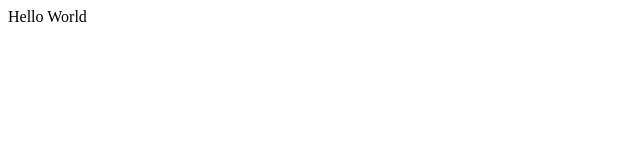
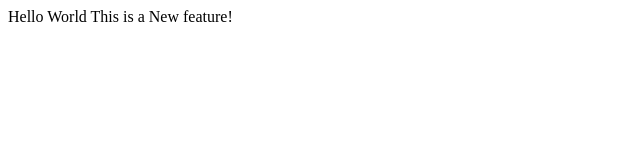
Before and after one commit to gativarshney/demo, a plain HTML site: page index.html in a window 1280 px wide. Shown: the whole page, without its empty margins (0-640 px from the left). Drawn offline with Linux system fonts and the light colour scheme.

Commit message:
Add New Feature

```diff
--- a/index.html
+++ b/index.html
@@ -1 +1,2 @@
 <pr>Hello World</pr>
+<pr>This is a New feature!</pr>
```
